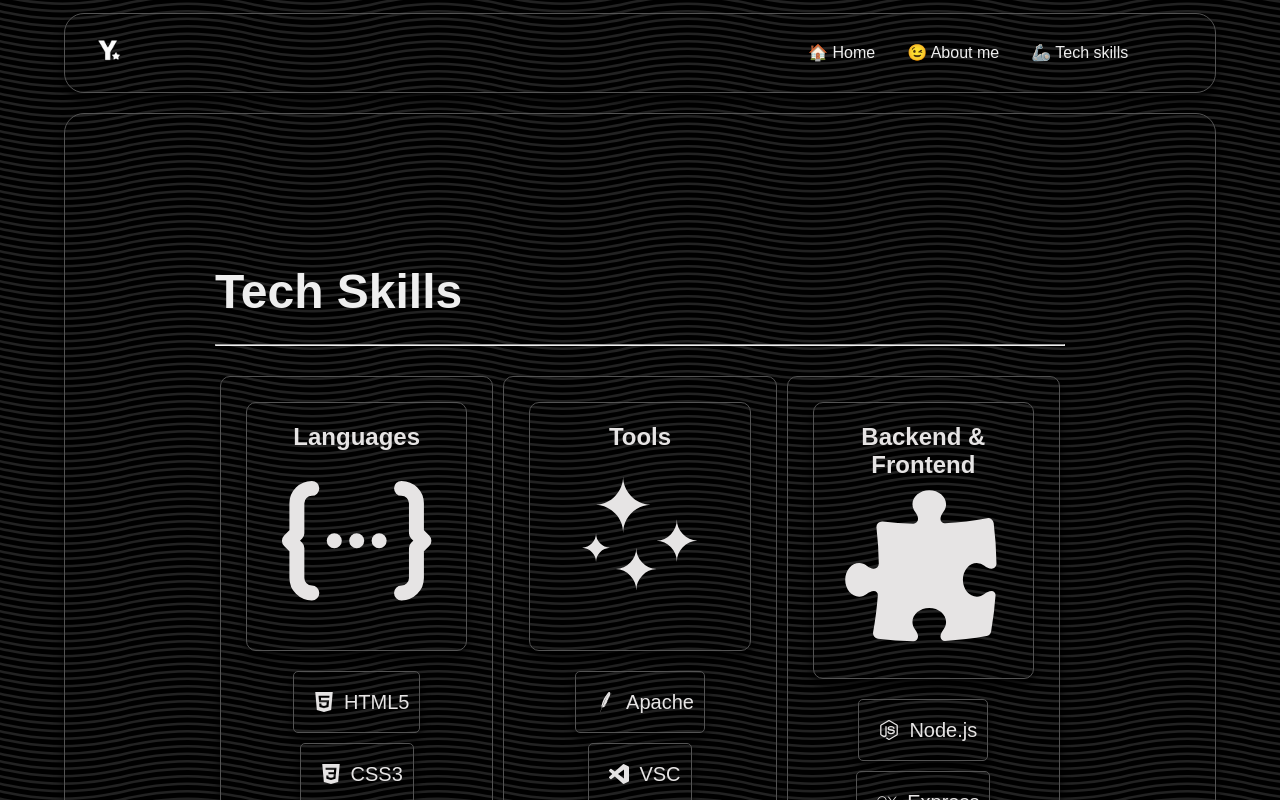
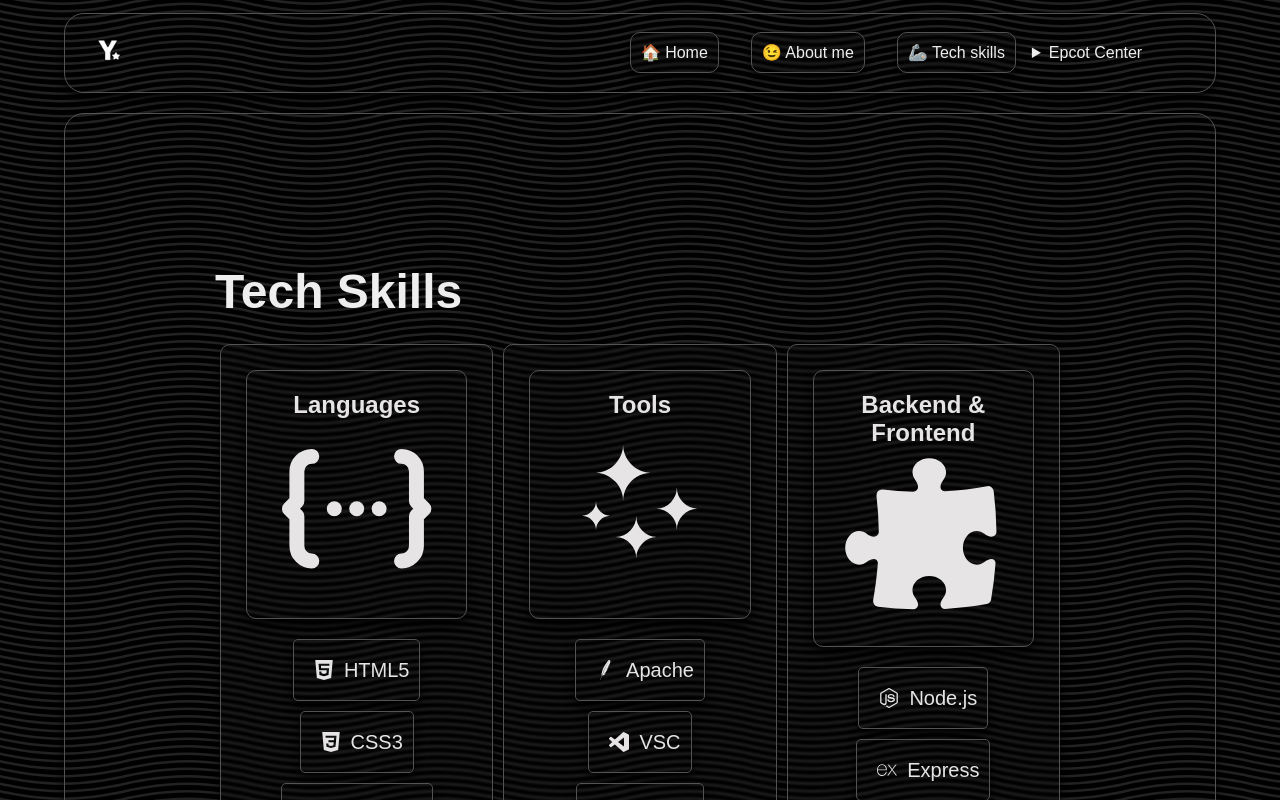
Before and after one commit to yosseferrazik/portafolio-v5, a React (Vite) app: page /skills in a window 1280 px wide. Shown: the top 800 px of the page. Built offline with nearby package versions, Linux system fonts and the light colour scheme.

Commit message:
Animaciones entre paginas y habilidades

```diff
--- a/package.json
+++ b/package.json
@@ -10,6 +10,7 @@
     "preview": "vite preview"
   },
   "dependencies": {
+    "framer-motion": "^11.11.0",
     "react": "^18.3.1",
     "react-dom": "^18.3.1",
     "react-helmet-async": "^2.0.5",
--- a/src/App.tsx
+++ b/src/App.tsx
@@ -7,15 +7,19 @@
 import Footer from "./components/Footer/Footer";
 import Aboutme from "./pages/Aboutme/Aboutme";
 import Skills from "./pages/Skills/Skills";
+import { motion } from "framer-motion";
+import AnimationLayout from "./components/AnimationLayout/AnimationLayout";
 
 const App = () => {
   return (
     <>
       <Navbar />
       <Routes>
-        <Route index path="/" element={<Home />} />
-        <Route path="/aboutme" element={<Aboutme />} />{" "}
-        <Route path="/skills" element={<Skills />} />
+        <Route element={<AnimationLayout />}>
+          <Route index path="/" element={<Home />} />
+          <Route path="/aboutme" element={<Aboutme />} />{" "}
+          <Route path="/skills" element={<Skills />} />
+        </Route>
       </Routes>
       <Footer />
     </>
--- /dev/null
+++ b/src/components/AnimationLayout/AnimationLayout.tsx
@@ -0,0 +1,37 @@
+import { Outlet, useLocation } from "react-router-dom";
+import { motion } from "framer-motion";
+
+const AnimationLayout = () => {
+  const { pathname } = useLocation();
+  const pageVariants = {
+    initial: {
+      opacity: 0,
+    },
+    in: {
+      opacity: 1,
+    },
+    out: {
+      opacity: 0,
+    },
+  };
+
+  const pageTransition = {
+    type: "tween",
+    ease: "linear",
+    duration: 0.5,
+  };
+  return (
+    <motion.div
+      key={pathname}
+      initial="initial"
+      animate="in"
+      exit={{ opacity: 0 }}
+      variants={pageVariants}
+      transition={pageTransition}
+    >
+      <Outlet />
+    </motion.div>
+  );
+};
+
+export default AnimationLayout;
--- a/src/components/Navbar/Navbar.module.css
+++ b/src/components/Navbar/Navbar.module.css
@@ -20,18 +20,30 @@
   margin: 0 1rem;
   color: var(--textColor);
   text-decoration: none;
+  border: 1px solid #535353;
+  border-radius: 10px;
+  box-shadow: 0 6px 10px rgba(0, 0, 0, 0.8);
+  outline: none;
+  backdrop-filter: blur(1px);
+  padding: 10px;
+  transition: all 0.2s;
 }
 
 .nav a:hover {
   color: var(--secondaryColor);
+  transform: scale(1.2);
 }
 
 .navBtn {
   padding: 5px;
   cursor: pointer;
-  background: transparent;
-  border: none;
+
+  border: 1px solid #535353;
+  border-radius: 5px;
+  box-shadow: 0 6px 10px rgba(0, 0, 0, 0.8);
   outline: none;
+  backdrop-filter: blur(1px);
+
   color: var(--textColor);
   visibility: hidden;
   opacity: 0;
--- a/src/components/Navbar/Navbar.tsx
+++ b/src/components/Navbar/Navbar.tsx
@@ -29,6 +29,14 @@
         <Link to={"/skills"} onClick={showNavbar}>
           🦾​ Tech skills
         </Link>
+        <details>
+          <summary>Epcot Center</summary>
+          <p>
+            Epcot is a theme park at Walt Disney World Resort featuring exciting
+            attractions, international pavilions, award-winning fireworks and
+            seasonal special events.
+          </p>
+        </details>
         <button
           className={`${styles.navBtn} ${styles.navCloseBtn}`}
           onClick={showNavbar}
--- a/src/pages/Aboutme/Aboutme.tsx
+++ b/src/pages/Aboutme/Aboutme.tsx
@@ -15,6 +15,7 @@
 import { MdHardware, MdEngineering } from "react-icons/md";
 
 import SEO from "../../components/SEO/SEO";
+import { motion } from "framer-motion";
 
 const Aboutme = () => {
   return (
@@ -73,6 +74,15 @@
           <div className={styles.skills}>
             <h1 className={styles.title}>Skills</h1>
             <div className={styles.listContainer}>
+              <motion.ul
+                initial={{ "--rotate": "0deg" } as any}
+                animate={{ "--rotate": "360deg" } as any}
+                transition={{ duration: 2, repeat: Infinity }}
+              >
+                <li style={{ transform: "rotate(var(--rotate))" }} />
+                <li style={{ transform: "rotate(var(--rotate))" }} />
+                <li style={{ transform: "rotate(var(--rotate))" }} />
+              </motion.ul>
               <ul className={styles.leftList}>
                 <li>
                   <FaHtml5 /> Web development
--- a/src/pages/Skills/Skills.module.css
+++ b/src/pages/Skills/Skills.module.css
@@ -22,6 +22,7 @@
   margin: 10px;
 }
 .iconSingleContainer {
+  backdrop-filter: blur(2px);
   margin: auto;
   margin-top: 10px;
   display: flex;
@@ -35,7 +36,7 @@
   text-wrap: wrap;
   font-size: 20px;
 }
-
-h1 {
+.skills h1 {
   font-size: 3rem;
+  margin-bottom: 20px;
 }
--- a/src/pages/Skills/Skills.tsx
+++ b/src/pages/Skills/Skills.tsx
@@ -29,7 +29,6 @@
   return (
     <section id="skills" className={styles.skills}>
       <h1>Tech Skills</h1>
-      <hr />
       <SEO
         title="🦾 Skills - Yossef Errazik"
         description="Welcome to my web portfolio. I'm Yossef Errazik, and I like technology."
--- a/src/styles/global.css
+++ b/src/styles/global.css
@@ -51,6 +51,7 @@
   flex: 1;
   margin: 5px;
   color: #e6e4e4;
+  backdrop-filter: blur(1px);
 }
 
 hr {
```
Also changed, not shown: 1 other file (tests, documents, lock files or other folders).
